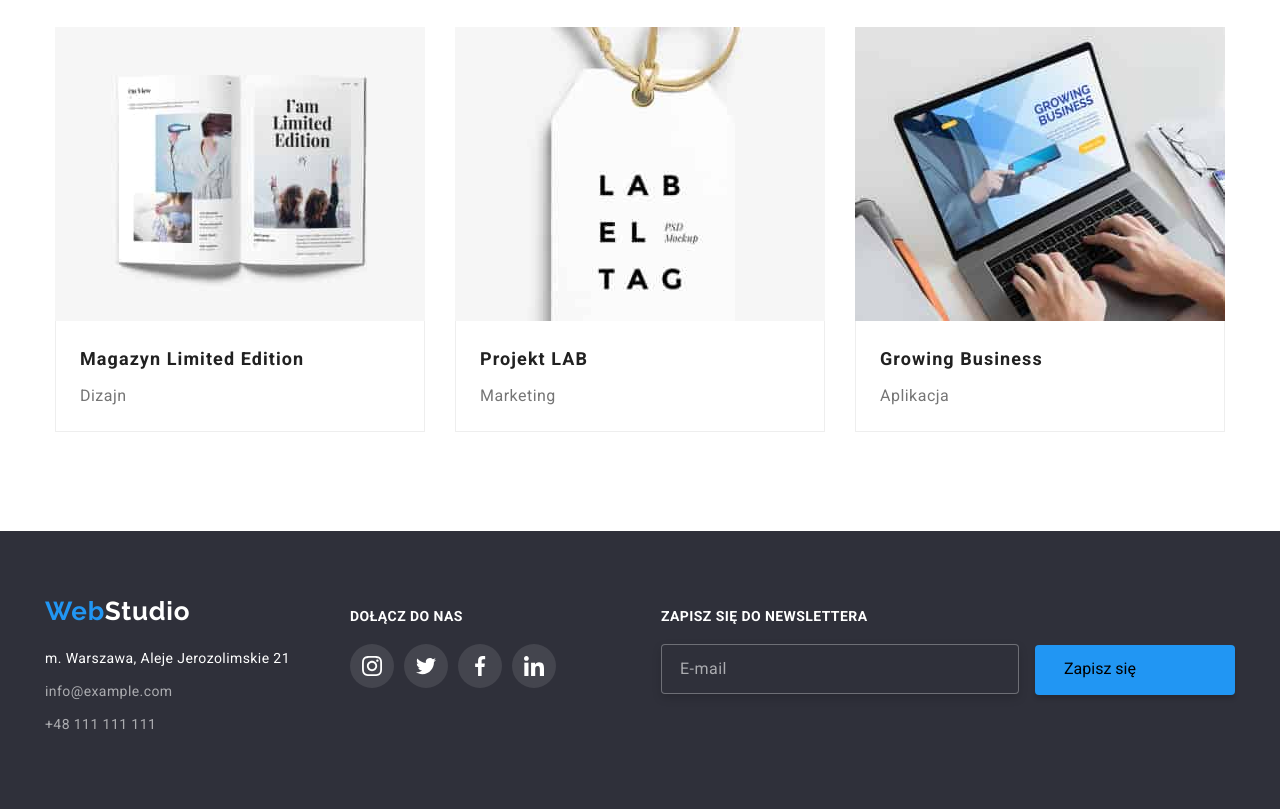
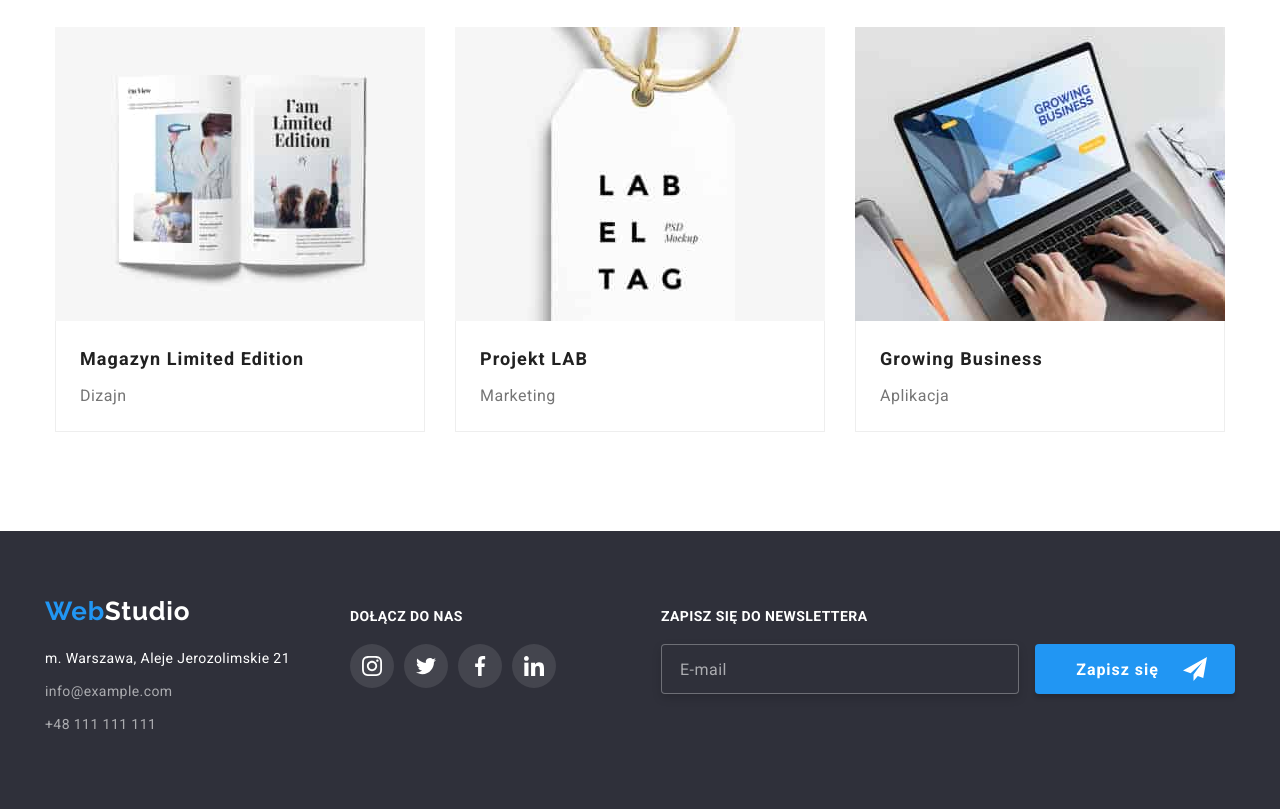
Before and after one commit to marlenamadej/goit-markup-hw-06, a plain HTML site: page portfolio.html in a window 1280 px wide. Shown: the part 1120-1929 px from the top of the page. Drawn offline with nearby package versions, Linux system fonts and the light colour scheme.

Commit message:
Update portfolio.html

```diff
--- a/portfolio.html
+++ b/portfolio.html
@@ -264,8 +264,14 @@
                 <li class="newsletter">
                     <h4 class="newsletter-header">ZAPISZ SIĘ DO NEWSLETTERA</h4>
                     <form class="newsletter-form">
-                        <input type="email" class="newsletter-form-input" name="email" placeholder="E-mail"/>
-                        <button class="newsletter-button" type="submit">Zapisz się</button>
+                        <label name="sign-form">
+                            <input type="email" class="newsletter-form-input" name="email" placeholder="E-mail"/>
+                        </label>
+                        <button class="newsletter-button" type="submit"><p class=sign-in>Zapisz się</p>
+                            <svg class="newsletter-button-icon" width="24" height="24">
+                                <use href="images/icons.svg#icon-icon-send"></use>
+                            </svg>
+                        </button>
                     </form>
                 </li>
             </ul>
```
